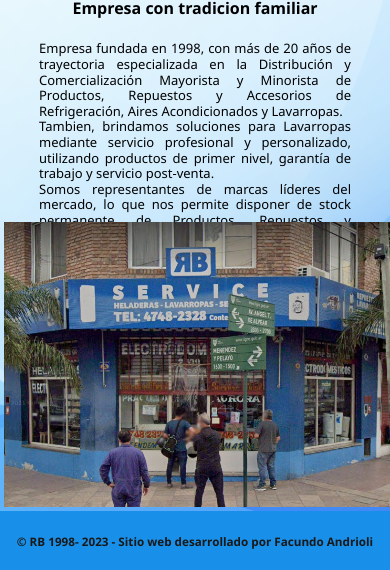
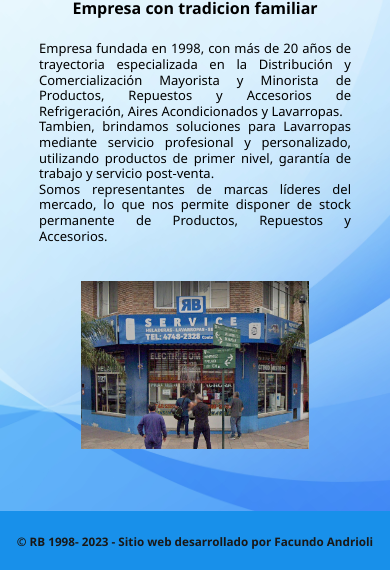
Before and after one commit to facutee/rb_repuestos, a plain HTML site: page pages/nosotros.html in a window 390 px wide. Shown: the part 274-844 px from the top of the page. Drawn offline with nearby package versions, Linux system fonts and the light colour scheme.

Commit message:
se corrige media queries de nosotros.html

```diff
--- a/css/style.css
+++ b/css/style.css
@@ -359,8 +359,9 @@ margin-left: 25%;
     justify-content:center;
     align-self: center;
 }
-#rblogo {
-    max-height: 100%;
+/* NOSOTROS */
+.nosotros__imglocal {
+    height: 80%;
 }
 
 /* NAV */
@@ -392,6 +393,11 @@ body {
     justify-content: center;
     font-size: x-small;
 }
+/* NOSOTROS */
+.nosotros__imglocal {
+    height: 60%;
+}
+
 }
 
 @media screen and (max-width: 320px) {
```
